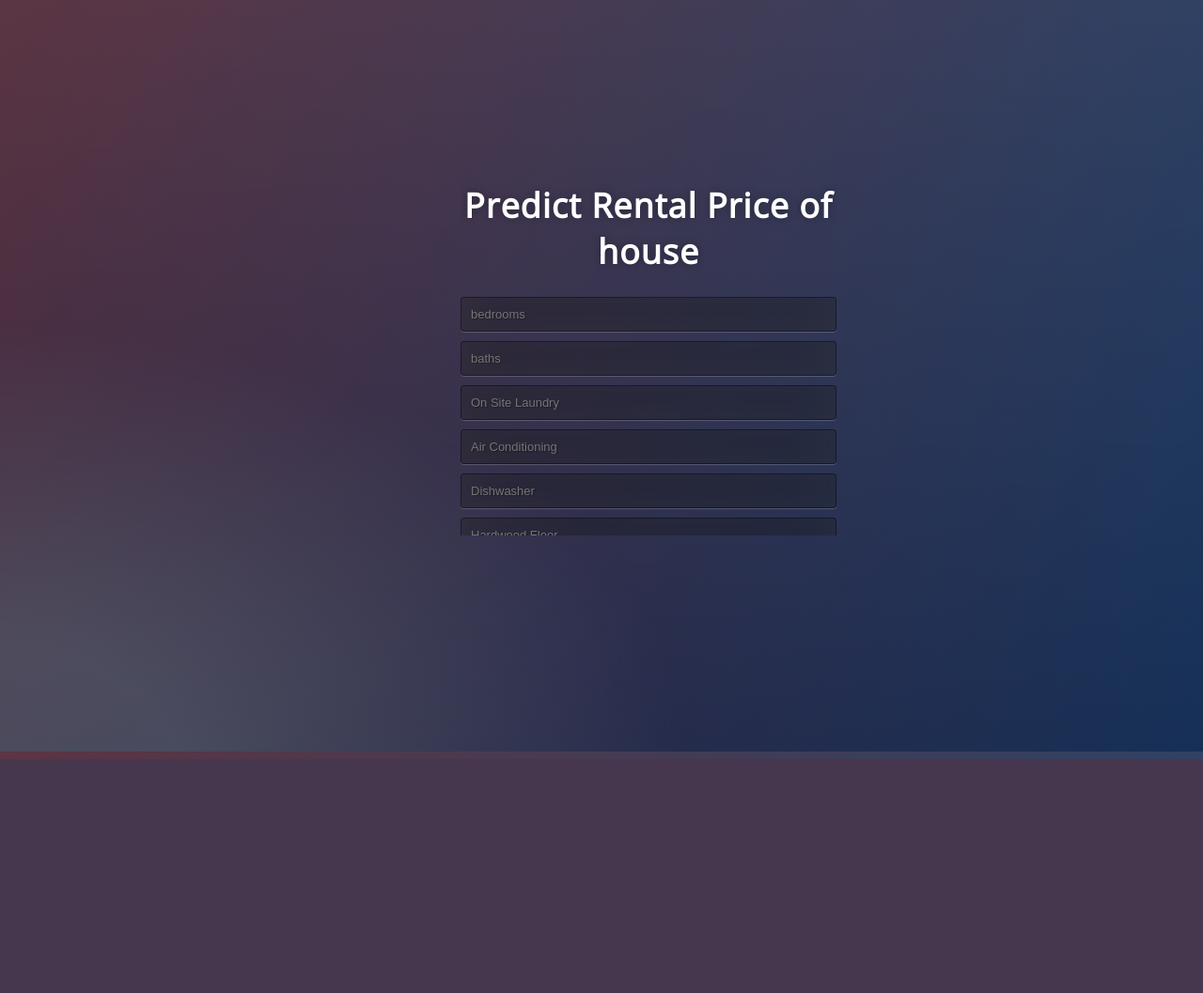
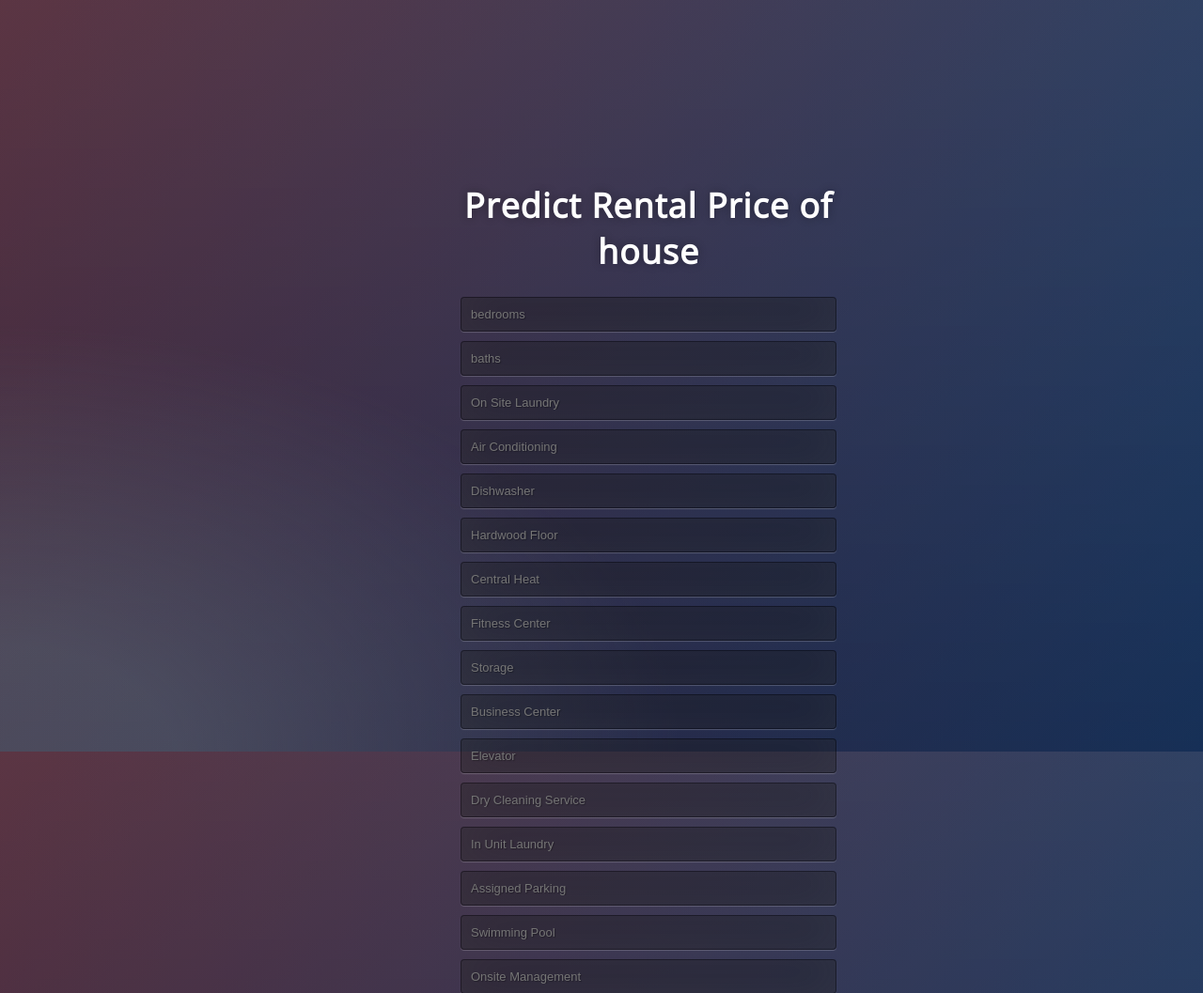
Before and after one commit to ghadeer-96/app, a Flask app: page / in a window 1280 px wide. Shown: the top 1057 px of the page at 94% size. Before the commit the page ends 808 px from the top, so only its background shows below. Run offline with Flask 2, Linux system fonts and the light colour scheme; parts of the project's set-up code (start-up, migrations or seed data) failed here and were passed over.

Commit message:
Update style.css

```diff
--- a/static/style.css
+++ b/static/style.css
@@ -28,7 +28,7 @@ body {
 	background: -ms-radial-gradient(0% 100%, ellipse cover, rgba(104,128,138,.4) 10%,rgba(138,114,76,0) 40%), -ms-linear-gradient(top,  rgba(57,173,219,.25) 0%,rgba(42,60,87,.4) 100%), -ms-linear-gradient(-45deg,  #670d10 0%,#092756 100%);
 	background: -webkit-radial-gradient(0% 100%, ellipse cover, rgba(104,128,138,.4) 10%,rgba(138,114,76,0) 40%), linear-gradient(to bottom,  rgba(57,173,219,.25) 0%,rgba(42,60,87,.4) 100%), linear-gradient(135deg,  #670d10 0%,#092756 100%);
 	filter: progid:DXImageTransform.Microsoft.gradient( startColorstr='#3E1D6D', endColorstr='#092756',GradientType=1 );
-
+	overflow:auto;
 }
 .login {
 	position: absolute;
@@ -37,7 +37,7 @@ body {
 	margin: -150px 0 0 -150px;
 	width:400px;
 	height:400px;
-	overflow:auto;
+
 }
 
 .login h1 { color: #fff; text-shadow: 0 0 10px rgba(0,0,0,0.3); letter-spacing:1px; text-align:center; }
```
